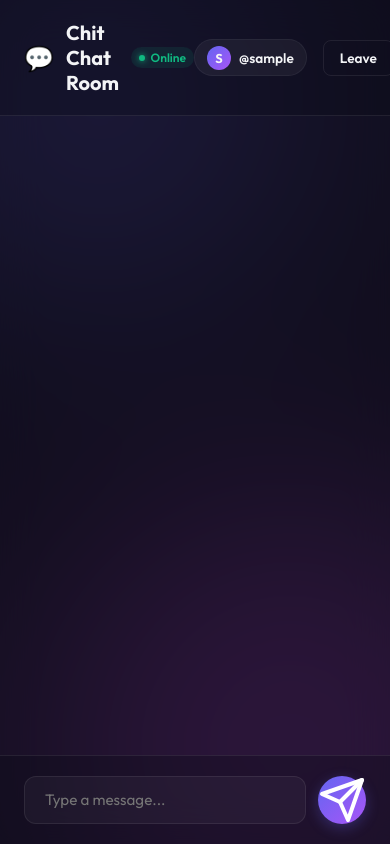
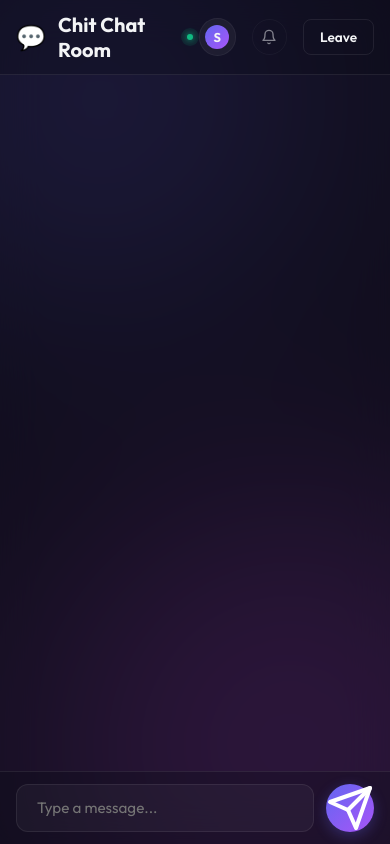
Before and after one commit to sainath1569/Basic-Chatbox, a Flask app: page /chat in a window 390 px wide. Run offline with Flask 3, Linux system fonts and the light colour scheme; the visitor is signed in with stand-in values (Sample User, id 1); data that the repository does not hold is empty.

Commit message:
Optimized version for mobile and notification system implementation

```diff
--- a/chat-app/static/script.js
+++ b/chat-app/static/script.js
@@ -5,12 +5,76 @@
     const dbStatusBadge = document.getElementById("db-status-badge");
     const dbOfflineAlert = document.getElementById("db-offline-alert");
     const currentUser = document.getElementById("current-user").getAttribute("data-username");
+    const notificationBtn = document.getElementById("notification-btn");
 
     // Track already rendered messages to avoid re-rendering existing ones
     // We store a signature: "username|message|timestamp"
     const renderedMessages = new Set();
     let isInitialLoad = true;
     let pollIntervalId = null;
+
+    // Web Notification system configuration
+    function initNotifications() {
+        if (!("Notification" in window)) {
+            console.log("This browser does not support desktop notifications");
+            return;
+        }
+
+        // Show the notification button
+        notificationBtn.style.display = "inline-flex";
+        updateNotificationBtnUI();
+
+        notificationBtn.addEventListener("click", () => {
+            if (Notification.permission === "default") {
+                Notification.requestPermission().then(permission => {
+                    updateNotificationBtnUI();
+                    if (permission === "granted") {
+                        // Play a brief test notification
+                        new Notification("Notifications Enabled", {
+                            body: "You will now receive notifications for new messages when this tab is in the background.",
+                            icon: "https://cdn-icons-png.flaticon.com/512/5962/5962463.png"
+                        });
+                    }
+                });
+            } else if (Notification.permission === "denied") {
+                alert("Notifications are currently blocked by your browser settings. Please enable them in your browser's site settings to receive alerts.");
+            } else if (Notification.permission === "granted") {
+                alert("Notifications are already enabled!");
+            }
+        });
+    }
+
+    function updateNotificationBtnUI() {
+        if (Notification.permission === "granted") {
+            notificationBtn.classList.add("btn-active-notification");
+            notificationBtn.title = "Notifications Enabled";
+        } else if (Notification.permission === "denied") {
+            notificationBtn.classList.remove("btn-active-notification");
+            notificationBtn.style.opacity = "0.5";
+            notificationBtn.title = "Notifications Blocked";
+        } else {
+            notificationBtn.classList.remove("btn-active-notification");
+            notificationBtn.title = "Enable Notifications";
+        }
+    }
+
+    function sendNotification(sender, messageText) {
+        if (Notification.permission === "granted" && document.hidden) {
+            const bodyText = messageText.length > 80 ? messageText.substring(0, 77) + "..." : messageText;
+            try {
+                new Notification(`@${sender}`, {
+                    body: bodyText,
+                    icon: "https://cdn-icons-png.flaticon.com/512/5962/5962463.png",
+                    tag: "chat-msg" // Overwrite previous notification to avoid spamming the screen
+                });
+            } catch (e) {
+                console.error("Failed to trigger web notification:", e);
+            }
+        }
+    }
+
+    // Initialize notification checks
+    initNotifications();
 
     // Helper: Formats ISO date string into readable local HH:MM format
     function formatTime(isoStr) {
@@ -61,6 +125,10 @@
         renderedMessages.add(signature);
 
         const isMe = msg.username === currentUser;
+        if (!isInitialLoad && !isMe) {
+            sendNotification(msg.username, msg.message);
+        }
+
         const wrapper = document.createElement("div");
         wrapper.className = `msg-wrapper ${isMe ? 'msg-sent' : 'msg-received'}`;
 
--- a/chat-app/static/style.css
+++ b/chat-app/static/style.css
@@ -585,8 +585,15 @@
     .chat-container {
         width: 100%;
         height: 100vh;
+        height: 100dvh; /* Dynamic viewport height to prevent iOS address bar cutoff */
         border-radius: 0;
         border-width: 0;
+    }
+    .chat-header {
+        padding: 0.75rem 1rem;
+    }
+    .chat-footer {
+        padding: 0.75rem 1rem;
     }
     .login-container {
         width: 100%;
@@ -596,4 +603,27 @@
         border-radius: 1.5rem 1.5rem 0 0;
         padding: 2.5rem 1.5rem;
     }
+    /* Hide username text on mobile to prevent header overflow */
+    .profile-name {
+        display: none;
+    }
+    .user-profile {
+        padding: 0.35rem; /* Turn profile into a simple circular container for avatar */
+    }
+    /* Hide status text on very small screens, keep only the indicator dot */
+    @media (max-width: 400px) {
+        .status-badge .status-text {
+            display: none;
+        }
+        .status-badge {
+            padding: 0.35rem;
+        }
+    }
 }
+
+/* Notification Button States */
+.btn-active-notification {
+    color: var(--status-online) !important;
+    border-color: rgba(16, 185, 129, 0.3) !important;
+    background: rgba(16, 185, 129, 0.05) !important;
+}
--- a/chat-app/templates/chat.html
+++ b/chat-app/templates/chat.html
@@ -36,6 +36,12 @@
                     <span class="avatar">{{ username[0] | upper }}</span>
                     <span class="profile-name">@{{ username }}</span>
                 </div>
+                <button id="notification-btn" class="btn btn-outline btn-sm btn-icon-only" title="Enable Notifications" style="width: 2.2rem; height: 2.2rem; display: none;">
+                    <svg viewBox="0 0 24 24" fill="none" stroke="currentColor" stroke-width="2" stroke-linecap="round" stroke-linejoin="round" style="width: 1rem; height: 1rem;">
+                        <path d="M18 8A6 6 0 0 0 6 8c0 7-3 9-3 9h18s-3-2-3-9"></path>
+                        <path d="M13.73 21a2 2 0 0 1-3.46 0"></path>
+                    </svg>
+                </button>
                 <a href="{{ url_for('logout') }}" class="btn btn-outline btn-sm" id="leave-btn">
                     <span>Leave</span>
                 </a>
```
